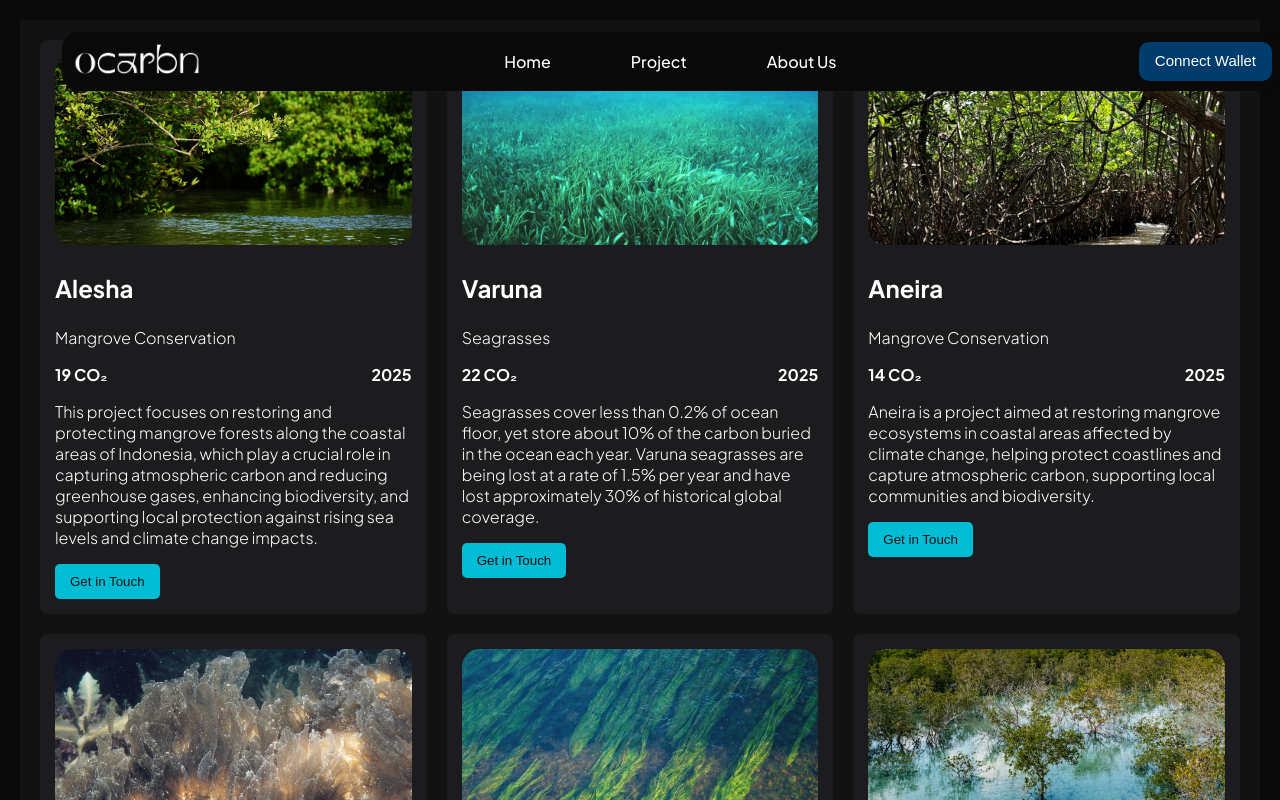
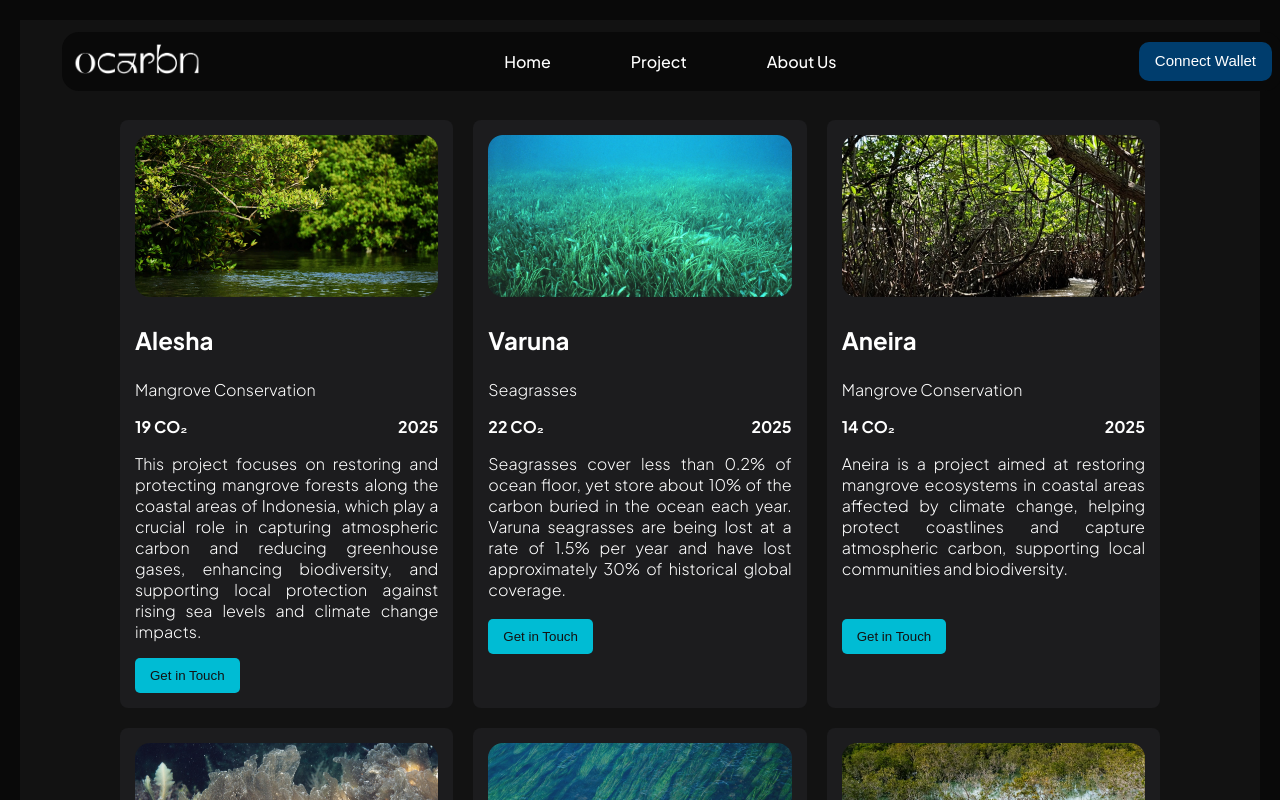
Before and after one commit to blckdfly/ocarbn-by-alesha, a React (Create React App) app: page /project-detail in a window 1280 px wide. Shown: the top 800 px of the page. Built offline with nearby package versions, Linux system fonts and the light colour scheme.

Commit message:
Update ProjectDetail.css

```diff
--- a/src/styles/ProjectDetail.css
+++ b/src/styles/ProjectDetail.css
@@ -1,12 +1,12 @@
 .project-detail-container {
     background-color: #121212;
     color: white;
-    padding: 20px;
+    padding: 100px;
   }
 
   .project-list-section {
     display: grid;
-    grid-template-columns: repeat(auto-fill, minmax(300px, 1fr));
+    grid-template-columns: repeat(3, 1fr); /* 3 kolom tetap */
     gap: 20px;
   }
 
@@ -20,6 +20,8 @@
 
   .project-card img {
     width: 100%;
+    height: auto; /* Menjaga rasio gambar */
+    object-fit: cover; /* Memastikan gambar tetap rapi */
     border-radius: 8px;
   }
 
@@ -39,6 +41,11 @@
     margin: 10px 0;
   }
 
+  .project-description {
+    text-align: justify;
+    min-height: 150px;
+  }
+
   .get-in-touch {
     background-color: #00bcd4;
     color: #121212;
@@ -46,6 +53,12 @@
     padding: 10px 15px;
     cursor: pointer;
     border-radius: 5px;
+
+    margin-top: auto;
+  }
+
+  .get-in-touch:hover {
+    background-color: #0056b3;
   }
 
   .footer-section {
```
